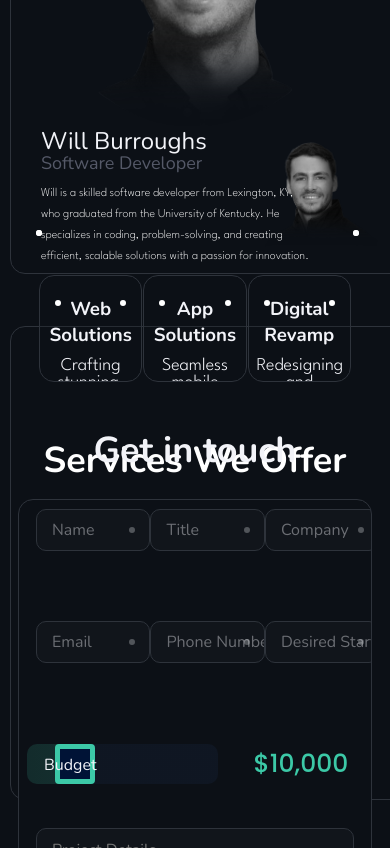
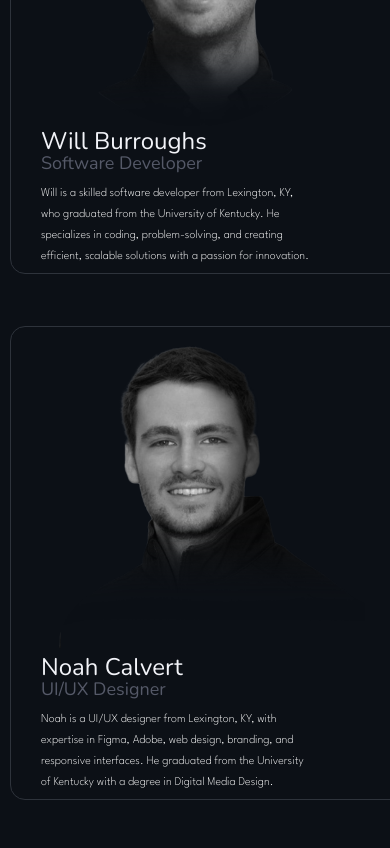
Before and after one commit to WillCBurroughs/bcsolutions, a React (Create React App) app: page / in a window 390 px wide. Shown: the part 3100-3948 px from the top of the page. Built offline with nearby package versions, Linux system fonts and the light colour scheme.

Commit message:
Finished first version of our team mobile

```diff
--- a/src/components/atoms/TeamMemberMobile.js
+++ b/src/components/atoms/TeamMemberMobile.js
@@ -4,10 +4,10 @@ import '../../index.css'
 function TeamMemberMobile(props) {
   return (
     <div className='TeamMemberMobile'>
-        <div className="TopMemberDecorationsMobile" id = {props.decorationID}>
+        {/* <div className="TopMemberDecorationsMobile" id = {props.decorationID}>
             <div className="TopLeftDecoration"></div>
             <div className="TopRightDecoration"></div>
-        </div>
+        </div> */}
         <img src={props.imageSRC} className= {props.imgClass} alt='Team Member'/>
 
         <div className='holdTextMemberMobile'>
@@ -21,10 +21,10 @@ function TeamMemberMobile(props) {
                 {props.JobDescription}
             </p>
         </div>
-        <div className="bottomMemberDecorationsMobile" id = {props.decorationID}>
+        {/* <div className="bottomMemberDecorationsMobile" id = {props.decorationID}>
             <div className="bottomLeftMemberDecoration"></div>
             <div className="bottomRightMemberDecoration"></div>
-        </div>
+        </div> */}
     </div>
   );
 }
--- a/src/components/molecules/ServicesMobile.js
+++ b/src/components/molecules/ServicesMobile.js
@@ -7,7 +7,7 @@ import WebImage from '../../images/Web.png';
 
 function ServicesMobile() {
   return (
-    <div className='ServicesDesktop'>
+    <div className='ServicesMobile'>
         <ServiceMobileCard
             headerText = "Web Solutions"
             serviceExplanation = "Crafting stunning, high-performance websites tailored for impact and engagement."
--- a/src/index.css
+++ b/src/index.css
@@ -658,10 +658,10 @@ code {
 
 .noahMobile{
   position: absolute;
-  top: 40%;
-  left: 76%;
+  top: calc(20% + 500px);
+  left: 50%;
   transform: translate(-50%, -50%);
-  width: 31vw;
+  width: 82vw;
 }
 
 .holdTextMember, .holdTextMemberMobile {
@@ -734,7 +734,7 @@ code {
 
 @media (max-width: 768px) {
   .centerAlignOurServices {
-    top: 3500px;
+    top: 5000px;
   }
 }
 
@@ -745,7 +745,7 @@ code {
   color: white;
 }
 
-.ServicesDesktop{
+.ServicesDesktop, .ServicesMobile{
   position: absolute;
   top: 3100px;
   height: 450px;
@@ -757,10 +757,8 @@ code {
   padding: 20px;
 }
 
-@media (max-width: 768px) {
-  .ServicesDesktop {
-    top: 3600px;
-  }
+.ServicesMobile {
+  top: 4600px;
 }
 
 .ServiceDesktopCard {
@@ -842,6 +840,13 @@ code {
   top: 3490px;
 }
 
+@media (max-width: 768px) {
+  .GetInTouch {
+    top: 4400px;
+  }
+}
+
+
 .GetInTouch h3 {
   color: #F2F3F8;
   font-family: "Nunito";
@@ -872,6 +877,12 @@ code {
   border-radius: 15px;
   border: 1px solid #2E333B;
   overflow: hidden;
+}
+
+@media (max-width: 768px) {
+  .ContactDesktop {
+    top: 5500px;
+  }
 }
 
 .HoldFormRow {
```
